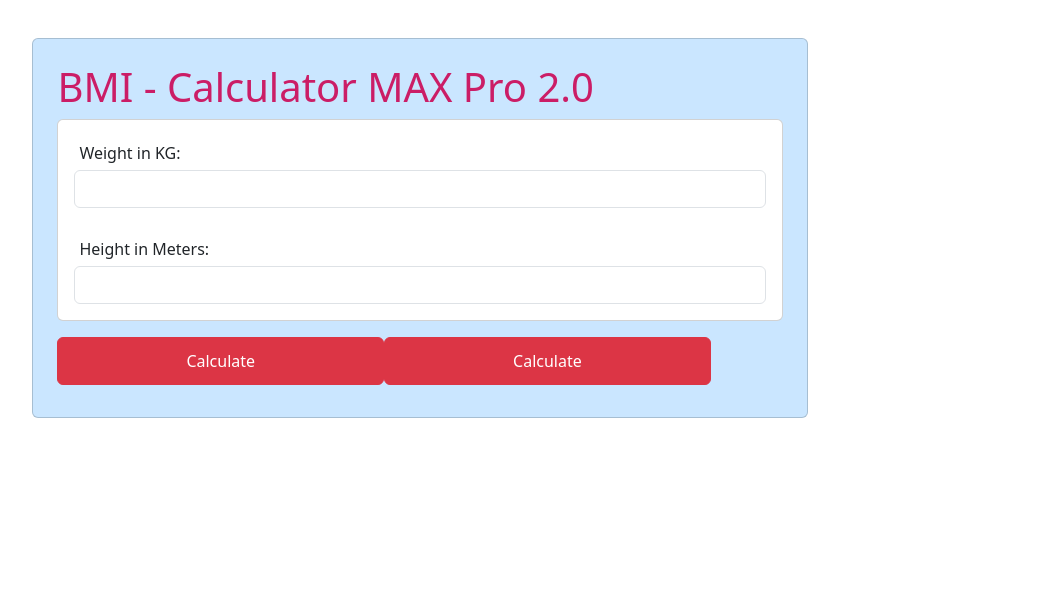
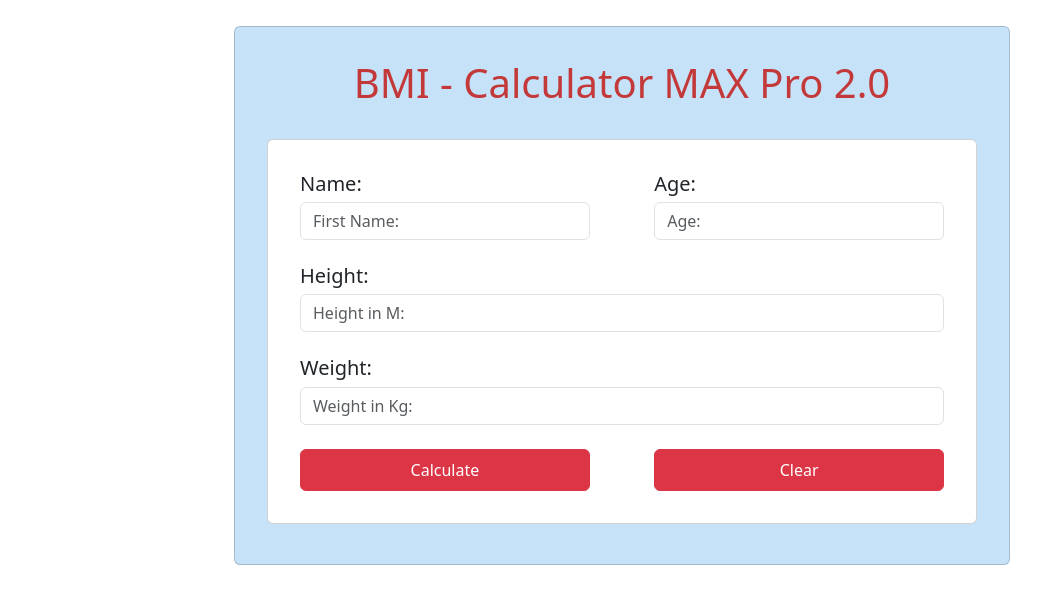
Before and after one commit to AngeloModanez/BMI-Calculator, an Angular app: page / in a window 1280 px wide. Shown: the top 604 px of the page, without its empty margins (18-1059 px from the left). Built offline with nearby package versions, Linux system fonts and the light colour scheme.

Commit message:
Add var Name and Age, fuction Clean and Bootstrap Modal

```diff
--- a/src/app/bmi/bmi.component.css
+++ b/src/app/bmi/bmi.component.css
@@ -1,3 +1,8 @@
-::placeholder {
-  color: white;
+button {
+  width: 45%;
+  padding: 0.5rem;
 }
+
+h5{
+  margin-bottom: 0.4rem;
+}
--- a/src/app/bmi/bmi.component.html
+++ b/src/app/bmi/bmi.component.html
@@ -1,79 +1,98 @@
-<div style="margin: 3%; width: 50rem" class="container-fluid text-justify">
 <div
-    style="padding: 1.5rem; background-color: rgb(202, 230, 255)"
+  style="width: 50rem; margin-top: 2%; margin-bottom: 2%"
+  class="container-fluid"
+>
+  <div
+    style="
+      background-color: rgb(198, 226, 249);
+      margin-bottom: 2rem;
+      padding: 2rem;
+    "
     class="card"
   >
-    <h1 style="color: rgb(203, 29, 102)">BMI - Calculator MAX Pro 2.0</h1>
-    <div style="margin-bottom: 1rem; padding: 1rem" class="card">
-      <label style="margin: 5px" for="">Weight in KG:</label>
+    <div class="text-center">
+      <h1 style="color: rgb(195, 57, 57)">BMI - Calculator MAX Pro 2.0</h1>
+    </div>
+    <br />
+
+    <div style="margin-bottom: 0.5rem; padding: 2rem" class="card">
+      <div style="display: flex">
+        <div style="width: 45%">
+          <h5>Name:</h5>
+          <input
+            oninput="javascript: if (this.value.length > this.maxLength) this.value = this.value.slice(0, this.maxLength);"
+            type="string"
+            maxlength="15"
+            [(ngModel)]="name"
+            class="form-control"
+            placeholder="First Name:"
+          />
+        </div>
+        <div style="margin-left: 10%; width: 45%">
+          <h5>Age:</h5>
+          <input
+            oninput="javascript: if (this.value.length > this.maxLength) this.value = this.value.slice(0, this.maxLength);"
+            type="number"
+            maxlength="3"
+            [(ngModel)]="age"
+            class="form-control"
+            placeholder="Age:"
+          />
+        </div>
+      </div>
+      <br />
+
+      <div>
+        <h5>Height:</h5>
+        <input
+          oninput="javascript: if (this.value.length > this.maxLength) this.value = this.value.slice(0, this.maxLength);"
+          type="number"
+          maxlength="3"
+          [(ngModel)]="height"
+          class="form-control"
+          placeholder="Height in M:"
+        />
+      </div>
+      <br />
+
+      <div>
+        <h5>Weight:</h5>
         <input
           oninput="javascript: if (this.value.length > this.maxLength) this.value = this.value.slice(0, this.maxLength);"
           type="number"
           maxlength="3"
           [(ngModel)]="weight"
           class="form-control"
-        placeholder="example: 87"
+          placeholder="Weight in Kg:"
         />
-
+      </div>
       <br />
 
-      <label style="margin: 5px" for="">Height in Meters:</label>
-      <input
-        oninput="javascript: if (this.value.length > this.maxLength) this.value = this.value.slice(0, this.maxLength);"
-        type="number"
-        maxlength="4"
-        [(ngModel)]="height"
-        class="form-control"
-        placeholder="example: 1,80"
-      />
-    </div>
       <div>
-      <button
-        style="height: 3rem; width: 45%"
-        (click)="calcBmi(bmi)"
-        class="btn btn-danger"
-      >
+        <button (click)="calcBmi(bmi, content)" class="btn btn-danger">
           Calculate
         </button>
-      <button
-        style="height: 3rem; width: 45%"
-        (click)="calcBmi(bmi)"
-        class="btn btn-danger"
-      >
-        Calculate
+        <button style="float: right" (click)="clean()" class="btn btn-danger">
+          Clear
         </button>
-      <h2>{{ msg }}</h2>
+      </div>
     </div>
   </div>
 
-  <!--
-<form style="margin: 2%; width: 90%" class="container-fluid text-justify">
-  <h1>BMI - Calculator</h1>
-  <div class="row">
-    <div class="row">
-      <label for="">Weight in KG:</label>
-      <input
-        oninput="javascript: if (this.value.length > this.maxLength) this.value = this.value.slice(0, this.maxLength);"
-        type="number"
-        maxlength="3"
-        [(ngModel)]="weight"
-        class="form-control"
-        placeholder="(example: 73)"
-      />
+  <ng-template #content let-modal>
+    <div class="modal-header">
+      <h5 class="modal-title">{{ name }} <br> MBI: {{ bmi }}</h5>
+      <h4></h4>
+      <button
+        style="width: 20px;"
+        type="button"
+        class="btn-close"
+        aria-label="Close"
+        (click)="modal.dismiss('Cross click')"
+      ></button>
     </div>
-    <div class="row">
-
-      <label for="">Height in meters:</label>
-      <input
-        oninput="javascript: if (this.value.length > this.maxLength) this.value = this.value.slice(0, this.maxLength);"
-        type="number"
-        maxlength="3"
-        [(ngModel)]="height"
-        class="form-control"
-        placeholder="(example: 1.76)"
-      />
+    <div class="modal-body">
+      FOTO GIGANTE
     </div>
-    <button (click)="bmicalc" style="margin-top: 2%" class="btn btn-warning">Calculate</button>
+  </ng-template>
 </div>
-</form> -->
-</div>
--- a/src/app/bmi/bmi.component.ts
+++ b/src/app/bmi/bmi.component.ts
@@ -1,4 +1,6 @@
 import { Component } from '@angular/core';
+import { inject, TemplateRef } from '@angular/core';
+import { NgbModal } from '@ng-bootstrap/ng-bootstrap';
 
 @Component({
   selector: 'app-bmi',
@@ -6,30 +8,64 @@ import { Component } from '@angular/core';
   styleUrl: './bmi.component.css',
 })
 export class BmiComponent {
-  weight: any;
-  height: any;
+  private modalService = inject(NgbModal);
+
+  age: any = '';
+  weight: any = '';
+  height: any = '';
+  name: any = '';
   bmi: any;
-  msg: string = '';
 
-  calcBmi(bmi: number) {
+  // error: string = 'ERROR: FILL THE FORM'
+  // openCleanError(content: TemplateRef<any>) {
+  //   if (this.weight == '' && this.height == ''){
+  //     this.modalService.open(content, { backdropClass: 'light-blue-backdrop' });
+  //   } else{
+  //     this.height = '';
+  //     this.weight = '';
+  //   }
+  // }
+
+  clean() {
+    this.height = '';
+    this.weight = '';
+  }
+
+  calcBmi(bmi: number, content: TemplateRef<any>) {
+    this.modalService.open(content, { backdropClass: 'light-blue-backdrop' });
+    if (this.name == '' || this.weight == '' || this.height == '')
+      this.bmi = 'ERROR: PLEASE FILL THE FORM';
+
+    if (this.height > 5) {
+      this.height = this.height / 100;
+    }
     bmi = this.weight / (this.height * this.height);
 
-    if (bmi < 16) {
-      this.msg = 'BMI = ' + bmi.toFixed(1) + 'kg/m2 (Severe Thinness)';
-    } else if (bmi >= 16 && bmi < 17) {
-      this.msg = 'BMI = ' + bmi.toFixed(1) + 'kg/m2 (Moderate Thinness)';
-    } else if (bmi >= 17 && bmi < 18.5) {
-      this.msg = 'BMI = ' + bmi.toFixed(1) + 'kg/m2 (Mild Thinness)';
-    } else if (bmi >= 18.5 && bmi < 25) {
-      this.msg = 'BMI = ' + bmi.toFixed(1) + ' kg/m2 (Normal)';
-    } else if (bmi >= 25 && bmi < 30) {
-      this.msg = 'BMI = ' + bmi.toFixed(1) + 'kg/m2 (Overweight)';
-    } else if (bmi >= 30 && bmi < 35) {
-      this.msg = 'BMI = ' + bmi.toFixed(1) + 'kg/m2 (Obese Class I)';
-    } else if (bmi >= 35 && bmi < 40) {
-      this.msg = 'BMI = ' + bmi.toFixed(1) + 'kg/m2 (Obese Class II)';
-    } else if (bmi >= 40) {
-      this.msg = 'BMI = ' + bmi.toFixed(1) + 'kg/m2 (Obese Class III)';
+    switch (true) {
+      case bmi < 16:
+        this.bmi = bmi.toFixed(1) + 'kg/m2 (Severe Thinness)';
+        break;
+      case bmi < 17:
+        this.bmi = bmi.toFixed(1) + 'kg/m2 (Moderate Thinness)';
+        break;
+      case bmi < 18.5:
+        this.bmi = bmi.toFixed(1) + 'kg/m2 (Mild Thinness)';
+        break;
+      case bmi < 25:
+        this.bmi = bmi.toFixed(1) + 'kg/m2 (Nomal)';
+        break;
+      case bmi < 30:
+        this.bmi = bmi.toFixed(1) + 'kg/m2 (Overweight)';
+        break;
+      case bmi < 35:
+        this.bmi = bmi.toFixed(1) + 'kg/m2 (Obese Class I)';
+        break;
+      case bmi < 40:
+        this.bmi = bmi.toFixed(1) + 'kg/m2 (Obese Class II)';
+        break;
+      case bmi >= 40:
+        this.bmi = bmi.toFixed(1) + 'kg/m2 (Obese Class III)';
+        break;
     }
   }
 }
```
Lines whose indentation alone changed are shown as unchanged.
